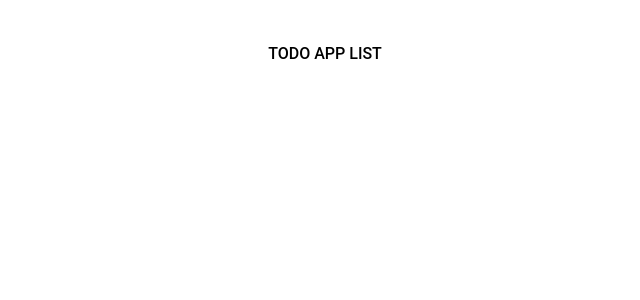
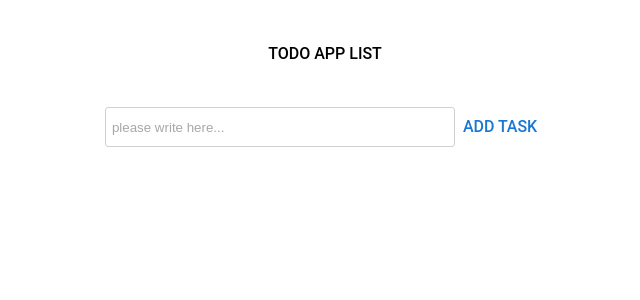
Before and after one commit to gholamreza-hasnzade/todo, a React (Vite) app: page / in a window 1280 px wide. Shown: the top 300 px of the page, without its empty margins (315-955 px from the left). Built offline with nearby package versions, Linux system fonts and the light colour scheme.

Commit message:
fixed todos

```diff
--- a/src/components/Templates/todoTemplate.template.tsx
+++ b/src/components/Templates/todoTemplate.template.tsx
@@ -2,7 +2,7 @@ import { FC } from "react";
 import { TodoForm } from "@/components/molecules/todoForm/todoForm.molecule";
 import { TodoList } from "@/components/organisms/todoList/todoList.organism";
 import { ITodoTemplateProps } from "@/components/Templates/todoTemplate.template.interface";
-export const TodoTemplateTemplate: FC<ITodoTemplateProps> = ({
+export const TodoTemplate: FC<ITodoTemplateProps> = ({
   todos,
   onAdd,
   onDelete,
--- a/src/components/molecules/todoForm/todoForm.molecule.tsx
+++ b/src/components/molecules/todoForm/todoForm.molecule.tsx
@@ -9,7 +9,7 @@ type TodoFormProps = {
 };
 
 export const TodoForm: FC<TodoFormProps> = ({ onAdd }) => {
-  const [text, setText] = useState("");
+  const [text, setText] = useState<string>("");
 
   const handleSubmit = (e: React.FormEvent) => {
     e.preventDefault();
--- a/src/components/views/todo/todo.view.tsx
+++ b/src/components/views/todo/todo.view.tsx
@@ -6,8 +6,21 @@ import { TodoViewStyle as S } from "@/components/views/todo/todo.view.style";
 
 // * import components
 import { Flex, Typography } from "@/components/atoms";
+import { useState } from "react";
+import { TodoTemplate } from "@/components/Templates/todoTemplate.template";
 
 export const TodoView = () => {
+  const [todos, setTodos] = useState<{ id: number; text: string }[]>([]);
+
+  const addTodo = (text: string) => {
+    console.log('afafasf');
+
+    setTodos([...todos, { id: Date.now(), text }]);
+  };
+
+  const deleteTodo = (id: number) => {
+    setTodos(todos.filter((todo) => todo.id !== id));
+  };
   return (
     <AppConfigurations>
       <S.Container>
@@ -23,12 +36,8 @@ export const TodoView = () => {
           </Typography>
         </Flex>
 
-        {/* <Form>
-          <Flex align="center">
-            <Input placeholder="please write here..." />
-            <Button>add Task</Button>
-          </Flex>
-        </Form> */}
+
+        <TodoTemplate todos={todos} onAdd={addTodo} onDelete={deleteTodo} />
       </S.Container>
     </AppConfigurations>
   );
```
